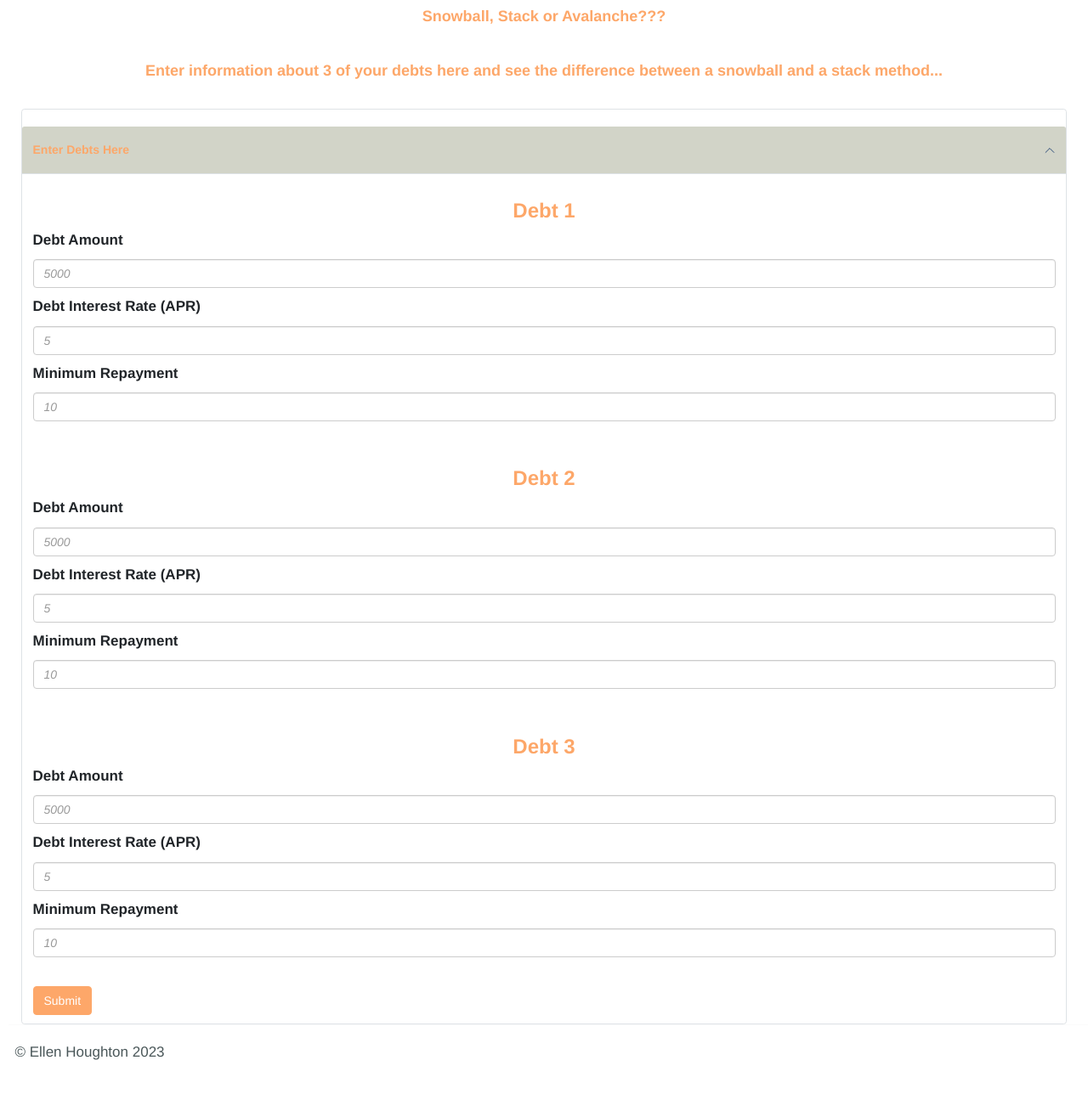
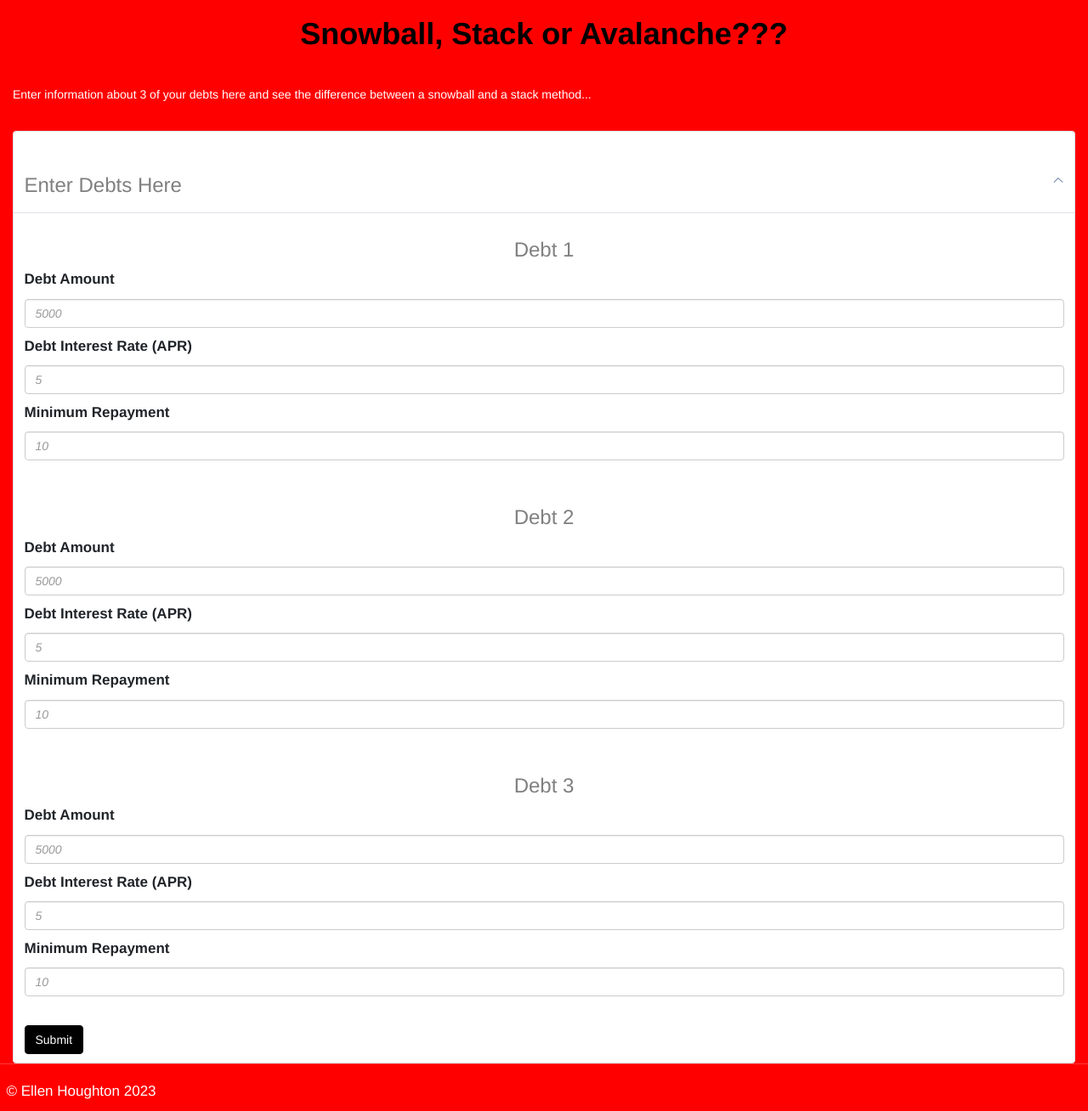
Before and after one commit to annwyl21/debt_comparison, a Flask app: page /debt_comparison_form in a window 1280 px wide, after a click on "Enter Debts Here". Shown: the whole page at 85% size. Before the commit the page ends 1248 px from the top, so only its background shows below. Run offline with Flask 3, Linux system fonts and the light colour scheme; some libraries are stand-ins or nearby versions.

Commit message:
add red colour scheme

```diff
--- a/application/debtbundle.py
+++ b/application/debtbundle.py
@@ -1,4 +1,6 @@
 class Debtbundle:
+    def __init__(self):
+        pass
 
     def debt_comparison_calc(self, debt_object1, debt_object2, debt_object3):
         stack = [debt_object1, debt_object2, debt_object3]
--- a/application/static/scripts/script.js
+++ b/application/static/scripts/script.js
@@ -3,6 +3,6 @@
 // }
 
 function disclaimer() {
-    confirm("DISCLAIMER: This website was designed by programming students and while useful, does not offer financial advice.")
+    confirm("DISCLAIMER: This website was designed by a student programmer and while useful, does not offer financial advice.")
     document.getElementById("disclaimer")
 }
--- a/application/static/styles/styles.css
+++ b/application/static/styles/styles.css
@@ -1,31 +1,14 @@
-
 body {
-    margin: 10px;
     text-align: left;
-    background-color: white-smoke;
-    color: #4A5759;
+    background-color: red;
+    color: white;
     font-size: 1.7em;
-}
-
-/* landing page carousel */
-.carousel-inner img {
-    width: 100%;
-    margin: auto;
-    min-height:200px;
 }
 
 /* this changes the disclaimer and submit buttons colour */
 #disclaimer, .submit {
-    background-color: #FDA769;
-    border-color: #FDA769;
-}
-
-#disclaimer, .col-left p {
-    margin-top: 20px;
-}
-
-#disclaimer {
-    text-align: center;
+    background-color: black;
+    border-color: black;
 }
 
 table, th, td {
@@ -33,60 +16,37 @@ table, th, td {
 }
 
 td {
-    color: #4A5759;
+    color: white;
     text-align: center;
 }
 
 .table-striped>tbody>tr:nth-child(odd)>td,
 .table-striped>tbody>tr:nth-child(odd)>th {
-     background-color: #D2D4C8;
+     background-color: grey;
      text-align: center;
-     color: #4A5759;
+     color: white;
    }
 
-h1, h2, h3, h4, h5 {
+h1, h4{
     text-align: center;
     font-weight: bold;
-    color: #FDA769;
+    color: black;
+}
+
+h2, h3 {
+    text-align: center;
+    color: grey;
 }
 
 th {
-    color: #ABC270;
+    color: black;
     text-align: center;
     font-weight: bold;
 }
 
-p {
-    text-align: justify;
-}
-
-a {
-    display: block;
-    text-align: center;
-    color: #FDA769;
-}
-
-
 input:placeholder-shown {
     font-style: italic;
 }
-
-
-.well {
-    margin-top: 10px;
-}
-
-.well p {
-    margin-bottom: 0px;
-}
-
-span {
-    font-weight: bold;
-}
-
-
-
-
 
 @media screen and (max-width: 650px) {
     .column {
@@ -95,33 +55,12 @@ span {
     }
 }
 
-.title {
-    color: #ABC270;
-    text-align: center;
-    font-style: italic;
-    font-size: 1em;
-}
-
-
-
-
-
-/* accordion styling additions */
-
-.accordion-toggle {
-    background-color: gray;
-    display: block;
-    padding: 10px;
-    margin: -10px -15px;
-    border-top-left-radius: 4px;
-    border-top-right-radius: 4px;
-}
-
-.accordion-toggle.collapsed {
+.accordion-button:not(.collapsed) {
+    color: grey;
     background-color: white;
 }
 
-.accordion-button:not(.collapsed) {
-    color: #473C33;
-    background-color: #D2D4C8;
+.btn-primary {
+    background-color: black;
+    border-color: black;
 }
--- a/application/templates/debt_comparison_form.html
+++ b/application/templates/debt_comparison_form.html
@@ -1,14 +1,14 @@
 {% extends "layout.html" %}
 
 {% block main_content %}
-<h4>Snowball, Stack or Avalanche???</h4>
+<h1>Snowball, Stack or Avalanche???</h1>
 <br>
 
 <div class="container-fluid bg-1 text-left">
   <div class="row">
     <div class="col-sm-12">
 
-        <h4>Enter information about 3 of your debts here and see the difference between a snowball and a stack method...</h4>
+        <h5>Enter information about 3 of your debts here and see the difference between a snowball and a stack method...</h5>
         {{ message }} <!-- This is the error message given to the user if anything is entered incorrectly on the form -->
           <br>
 
@@ -16,12 +16,12 @@
       <div class="accordion" id="debtcomparisonaccordion">
 
         <div class="accordion-item">
-          <h2 class="accordion-header" id="headingOne">
+          <h2 class="accordion-header" id="DebtEntryHeader">
             <button class="accordion-button collapsed" type="button" data-bs-toggle="collapse" data-bs-target="#collapseOne" aria-expanded="false" aria-controls="collapseOne">
-              <h5>Enter Debts Here</h5>
+              <h3>Enter Debts Here</h3>
             </button>
           </h2>
-          <div id="collapseOne" class="accordion-collapse collapse" aria-labelledby="headingOne" data-bs-parent="#debtcomparisonaccordion">
+          <div id="collapseOne" class="accordion-collapse collapse" aria-labelledby="DebtEntryHeader" data-bs-parent="#debtcomparisonaccordion">
             <div class="accordion-body">
               <div class="form">
               <form method="POST" action="">
--- a/application/templates/index.html
+++ b/application/templates/index.html
@@ -1,8 +1,14 @@
 {% extends "layout.html" %}
 
 {% block main_content %}
+
 <h1>Simple Debt Repayment Methods</h1>
 <h4>Which is Cheaper/ Faster/ Easier... Snowball, Stack or Avalanche???</h4>
+
+<div class="text-center">
+  <button id="disclaimer" type="button" class="btn btn-danger" onclick="disclaimer()">Click to read Disclaimer</button>
+</div>
+
 <p>
   <ul>
     <li><span>DEBT STACK</span> order by interest rate, pay highest interest rate first</li>
```
